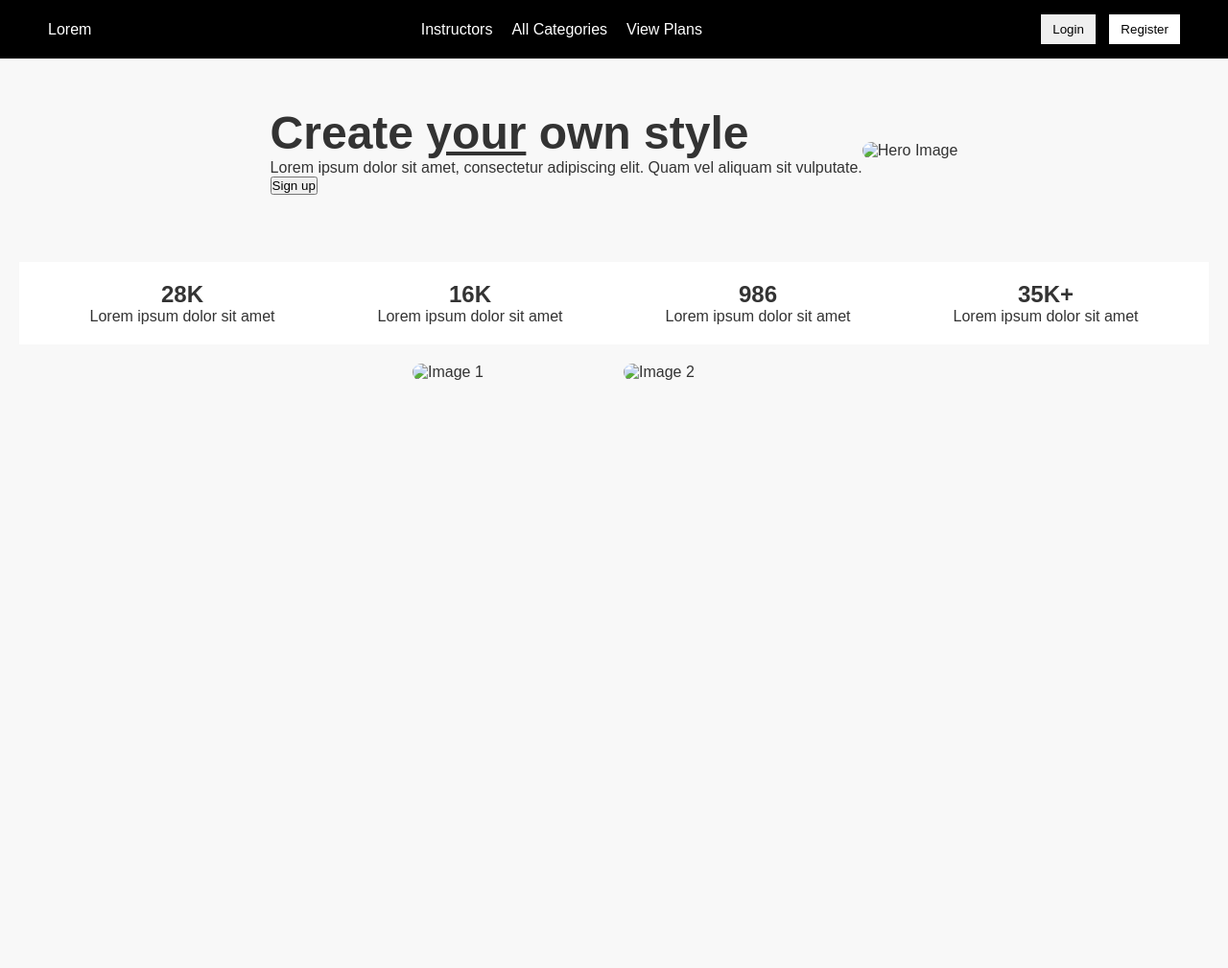
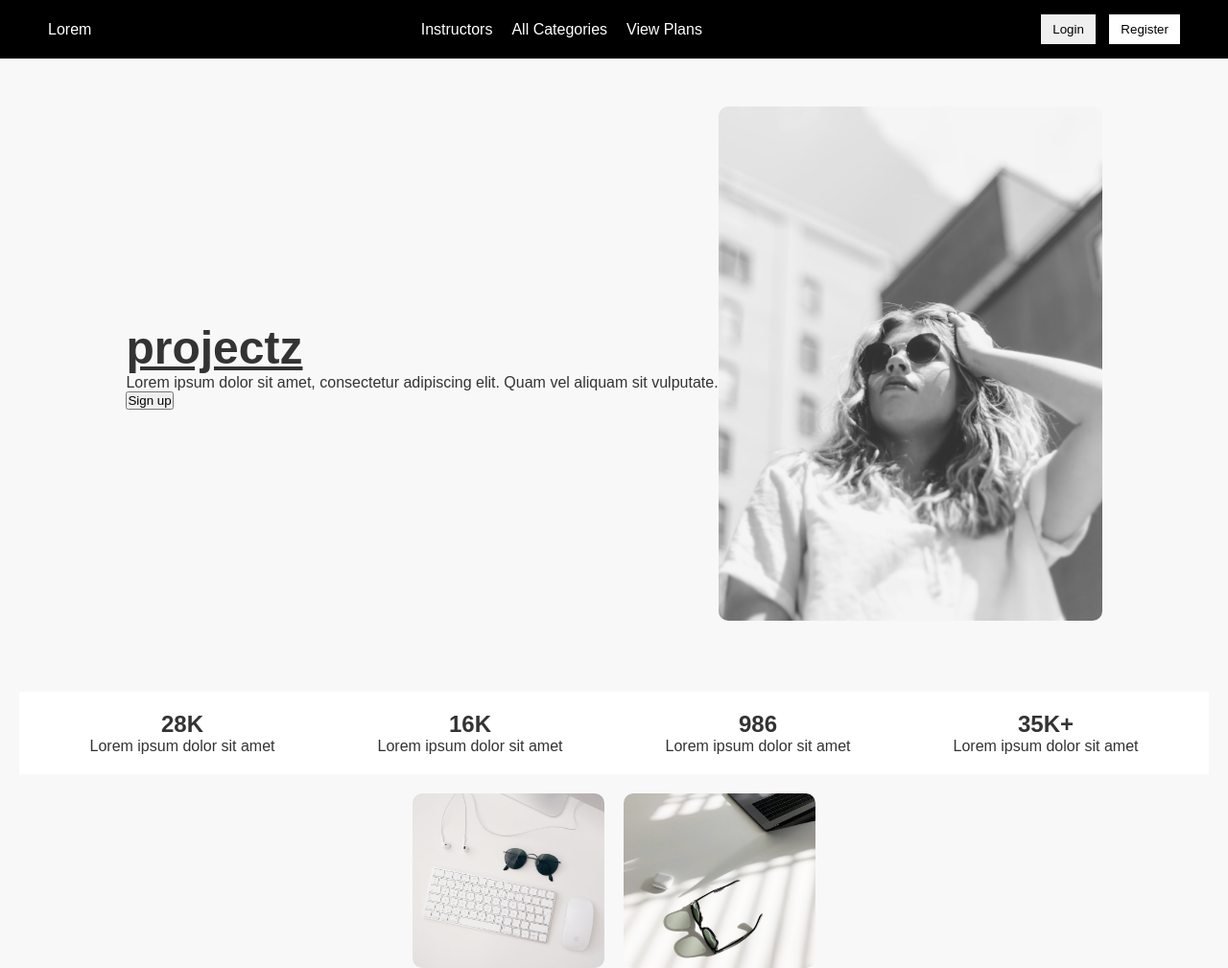
Before and after one commit to Venkateshyadav07/project, a plain HTML site: page index.html in a window 1280 px wide. Shown: the whole page at 96% size. Before the commit the page ends 800 px from the top, so only its background shows below. Drawn offline with Linux system fonts and the light colour scheme.

Commit message:
index.html

```diff
--- a/index.html
+++ b/index.html
@@ -3,7 +3,7 @@
 <head>
     <meta charset="UTF-8">
     <meta name="viewport" content="width=device-width, initial-scale=1.0">
-    <title>Create Your Own Style</title>
+    <title>Projectz</title>
     <style>
         * {
             margin: 0;
@@ -99,12 +99,12 @@
 
     <section class="hero">
         <div class="hero-text">
-            <h1>Create <span>your</span> own style</h1>
+            <h1><span> projectz</span> </h1>
             <p>Lorem ipsum dolor sit amet, consectetur adipiscing elit. Quam vel aliquam sit vulputate.</p>
             <button class="sign-up">Sign up</button>
         </div>
         <div class="hero-image">
-            <img src="image.jpg" alt="Hero Image">
+            <img src="1.jpg" alt="Hero Image">
         </div>
     </section>
 
@@ -128,8 +128,8 @@
     </section>
 
     <section class="gallery">
-        <img src="image1.jpg" alt="Image 1">
-        <img src="image2.jpg" alt="Image 2">
+        <img src="keyboard.jpg" alt="Image 1">
+        <img src="sunglasses.jpg" alt="Image 2">
     </section>
 </body>
 </html>
```
